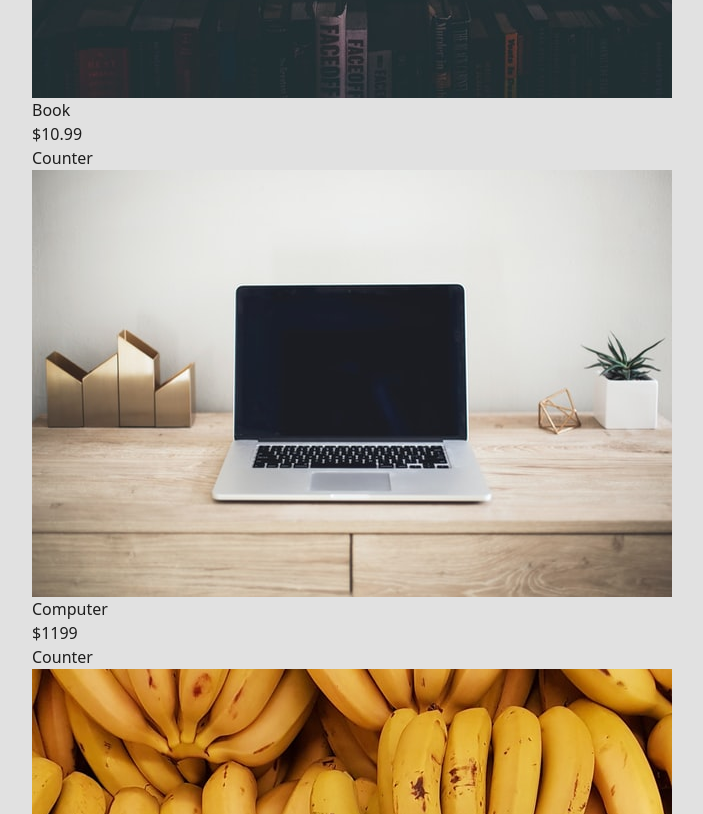
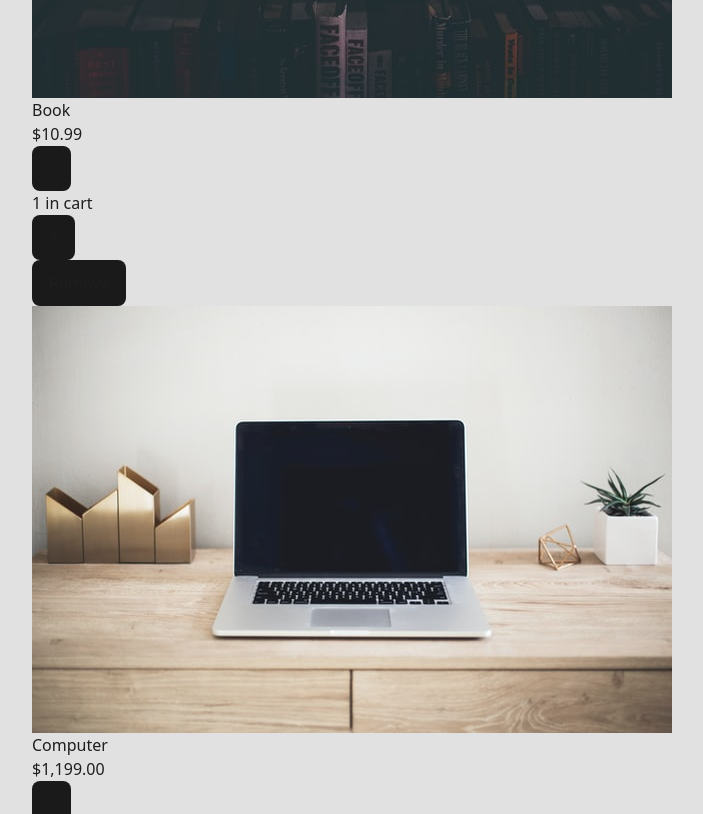
Before and after one commit to AJ1732/ShopCart, a React (Vite) app: page /store in a window 1280 px wide. Shown: the part 986-1800 px from the top of the page, without its empty margins (48-751 px from the left). Built offline with nearby package versions, Linux system fonts and the light colour scheme.

Commit message:
feat: create and style buttons in card

```diff
--- a/src/components/StoreItem.tsx
+++ b/src/components/StoreItem.tsx
@@ -1,3 +1,5 @@
+import { formatCurrency } from "../utils/formatCurrency"
+
 type StoreItemProps = {
   id: number
   name: string
@@ -14,15 +16,30 @@ const StoreItem = ({ name, price, imgUrl }: StoreItemProps) => {
       </figure>
 
       {/* ITEM CONTENT */}
-      <div className="p-3 grid grid-cols-2">
+      <div className="p-3 pb-8 grid grid-cols-2 gap-4">
         <header>
           <h3 className="text-lg font-semibold">{name}</h3>
         </header>
 
-        <p className="justify-self-end">${price}</p>
+        <p className="justify-self-end">{formatCurrency(price)}</p>
 
-        <div className="col-span-2 mx-auto">
-          Counter
+        <div className="col-span-2 w-full mt-auto mx-auto text-white text-center">
+          {
+            // quantity === 0?
+            0?
+            <button className="w-full rounded active:bg-[#1A1A1A] focus-within:outline-none">+ Add To Cart</button>
+            :
+            <div className="grid place-content-center gap-2">
+              <div className="flex justify-center items-center gap-3">
+                <button className="w-16 font-bold">-</button>
+                <p className="max-w-40 font-medium text-xl text-[#1A1A1A]">
+                  <span>1</span> in cart
+                </p>
+                <button className="w-16 font-bold">+</button>
+              </div>
+              <button className="bg-red-500 hover:bg-red-600">Remove</button>
+            </div>
+          }
         </div>
       </div>
     </article>
--- a/src/index.css
+++ b/src/index.css
@@ -84,7 +84,3 @@ button:hover {
 button:active {
   transform: scale(0.98);
 }
-button:focus,
-button:focus-visible {
-  outline: 4px auto -webkit-focus-ring-color;
-}
--- /dev/null
+++ b/src/utils/formatCurrency.ts
@@ -0,0 +1,8 @@
+const CURRENCY_FORMATTER = new Intl.NumberFormat(undefined, {
+  currency: "USD",
+  style: "currency"
+})
+
+export const formatCurrency = (number: number) => {
+  return CURRENCY_FORMATTER.format(number)
+}
```
